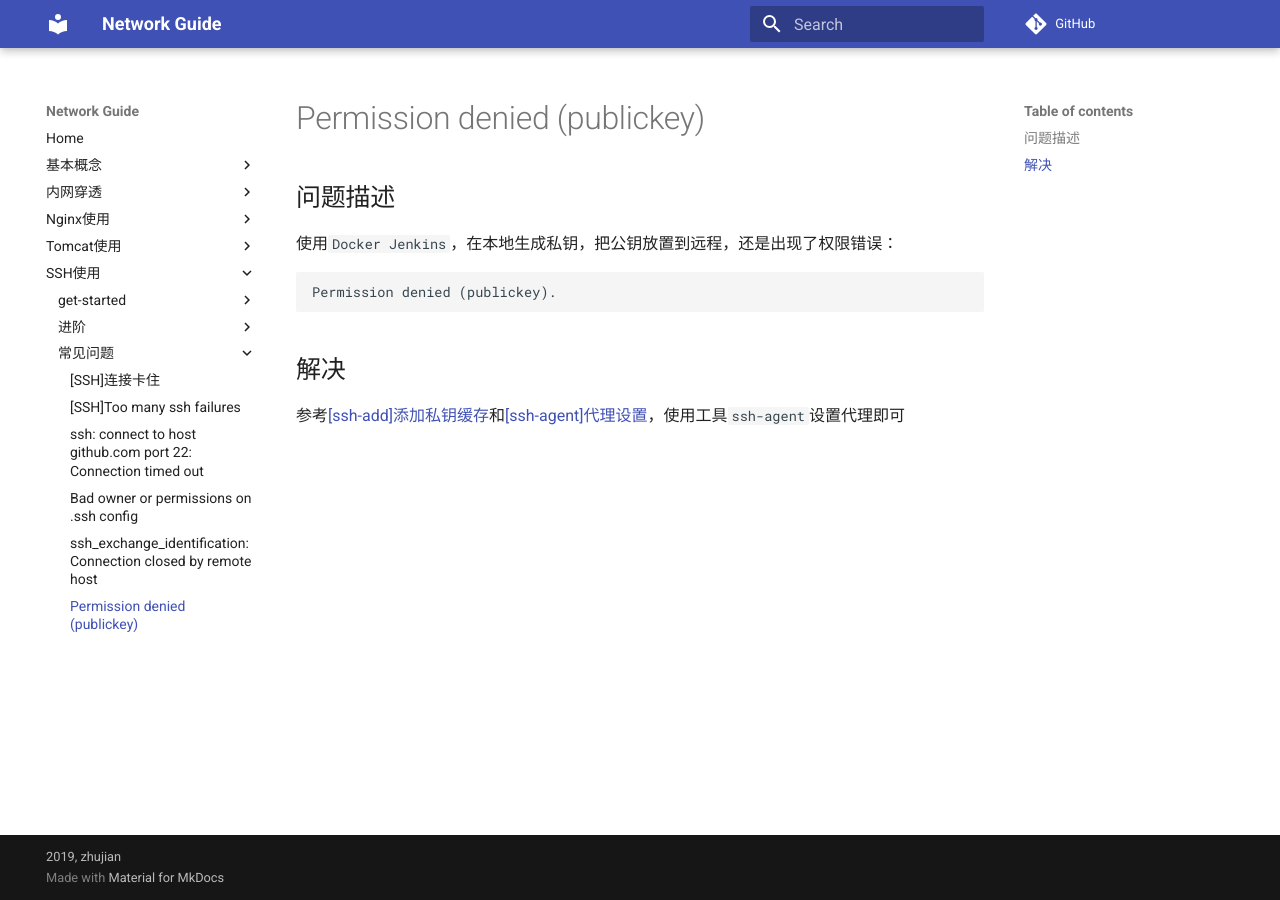
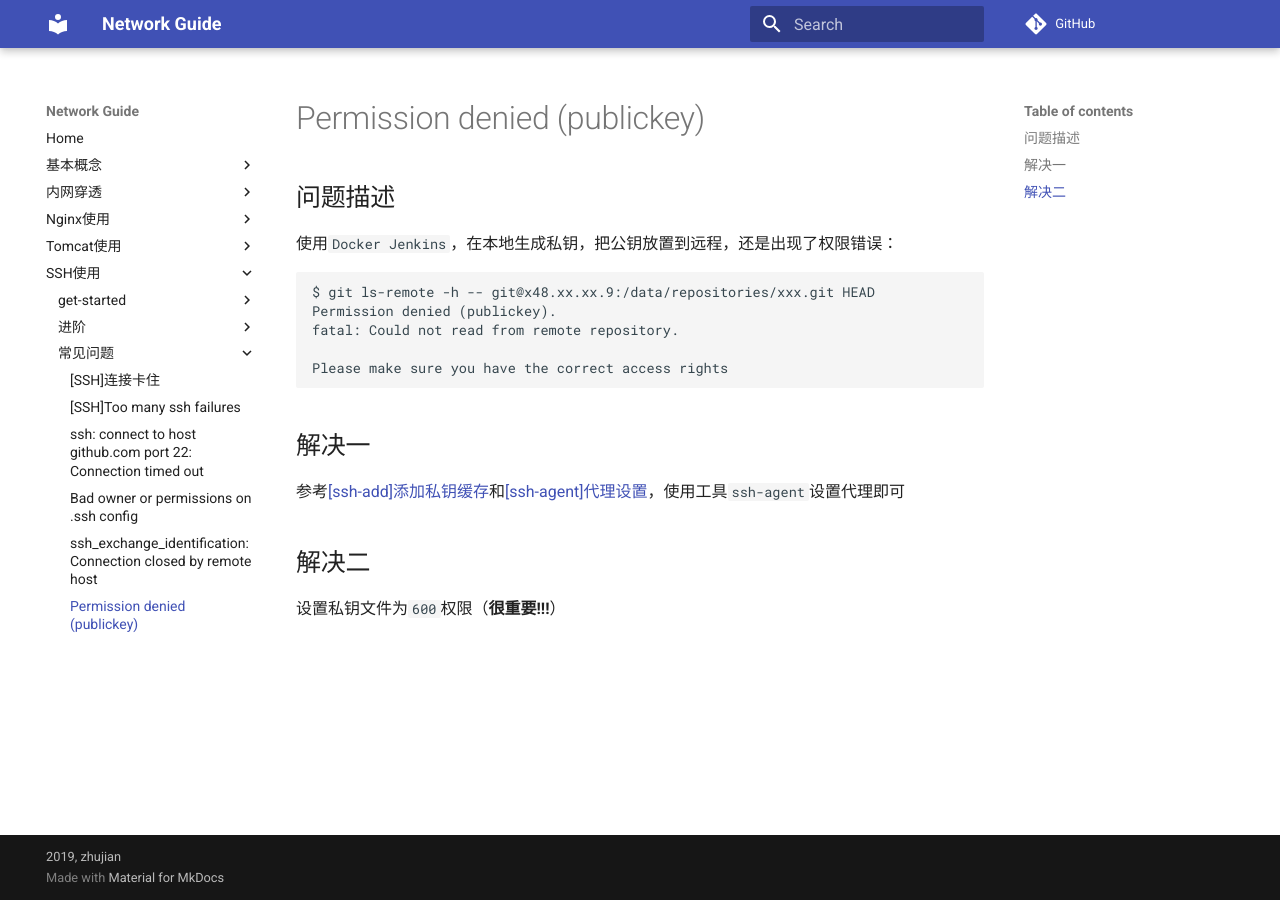
Before and after one commit to Document-Collection/network-guide, an MkDocs documentation site: the page built from docs/ssh/Permission denied (publickey).md, in a window 1280 px wide. Built offline with MkDocs 1.6.1 and Material for MkDocs 9.7.7, drawn with Linux system fonts in a browser that asks for light colours; comment, search, counter and statistics services are not loaded.

Commit message:
docs(ssh): permission denied解决

````diff
--- a/docs/ssh/Permission denied (publickey).md
+++ b/docs/ssh/Permission denied (publickey).md
@@ -6,9 +6,17 @@
 使用`Docker Jenkins`，在本地生成私钥，把公钥放置到远程，还是出现了权限错误：
 
 ```
+$ git ls-remote -h -- git@x48.xx.xx.9:/data/repositories/xxx.git HEAD
 Permission denied (publickey).
+fatal: Could not read from remote repository.
+
+Please make sure you have the correct access rights
 ```
 
-## 解决
+## 解决一
 
 参考[[ssh-add]添加私钥缓存](./[ssh-add]添加私钥缓存.md)和[[ssh-agent]代理设置]([ssh-agent]代理设置.md)，使用工具`ssh-agent`设置代理即可
+
+## 解决二
+
+设置私钥文件为`600`权限（**很重要!!!**）
````
